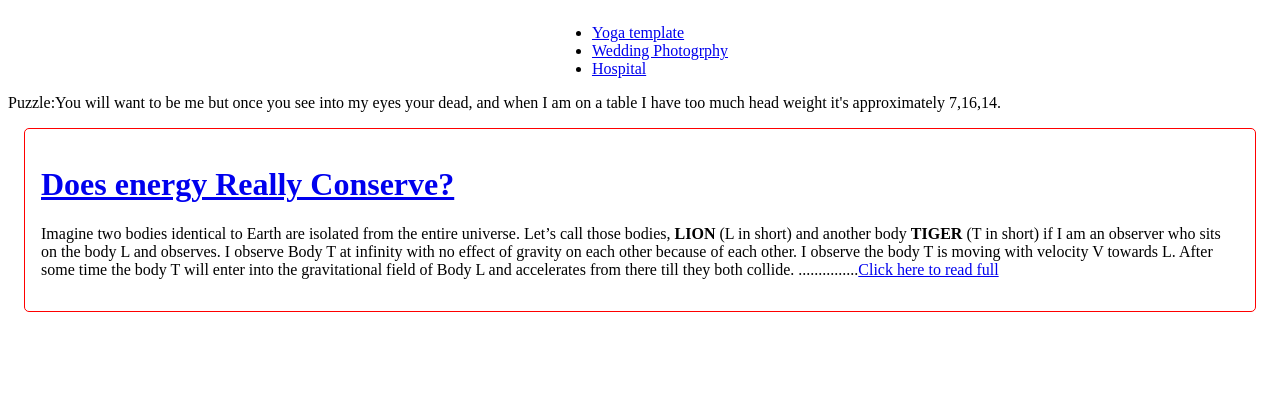
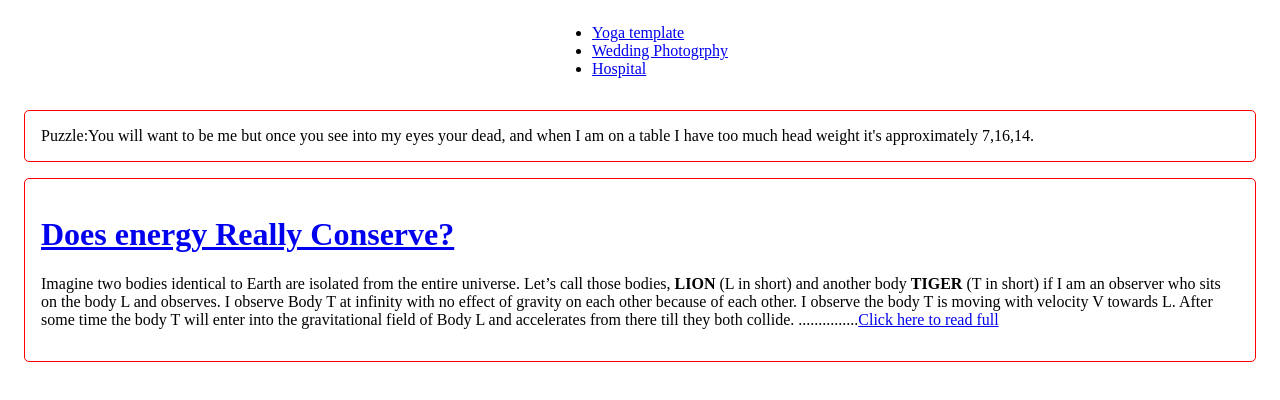
Before and after one commit to conserveenergy/_Portfolio, a plain HTML site: page index.html in a window 1280 px wide. Drawn offline with Linux system fonts and the light colour scheme.

Commit message:
Update index.html

```diff
--- a/index.html
+++ b/index.html
@@ -28,7 +28,7 @@
     </li>
 </ul>
     </div>
-        <div>
+        <div class="post">
         Puzzle:You will want to be me but once you see into my eyes your dead, and when I am on a table I have too much head weight it's approximately 7,16,14.
 
         </div>
```
